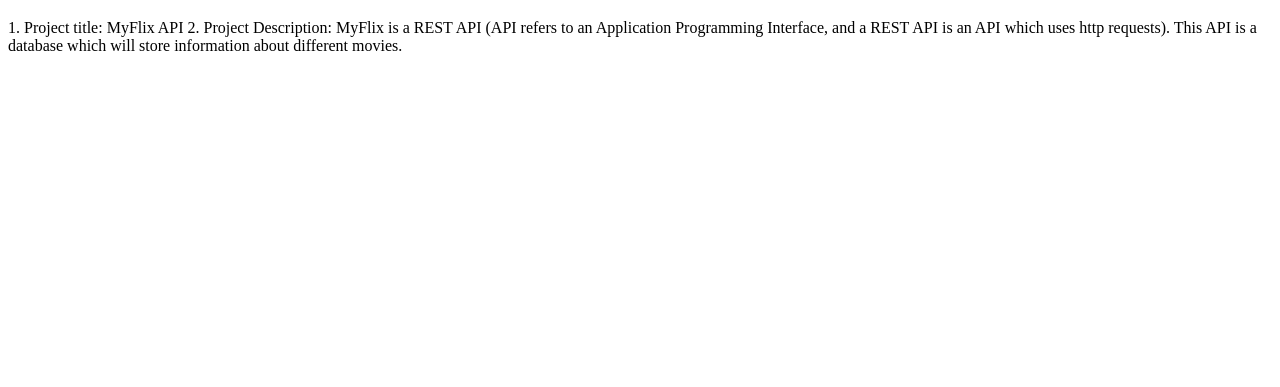
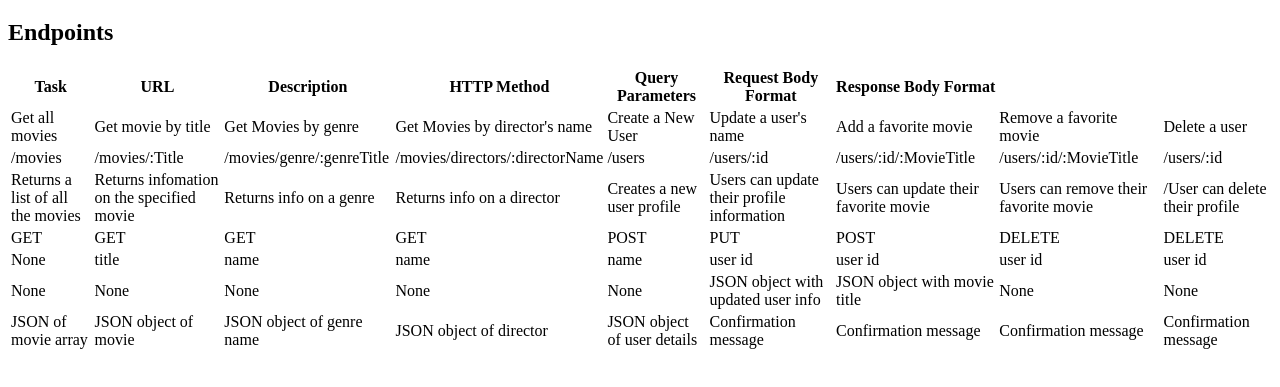
Before and after one commit to HanVonWolf/movie_myflix_api, a website: page public/documentation.html in a window 1280 px wide. Shown: the part 61-448 px from the top of the page. Drawn offline with Linux system fonts and the light colour scheme.

Commit message:
Update documentation

```diff
--- a/public/documentation.html
+++ b/public/documentation.html
@@ -6,10 +6,96 @@
     </head>
     <body>
         <h1>Documentation for MyFlix</h1>
+        <h2>Endpoints</h2>
 
-1. Project title: MyFlix API
+        <table>
+            <tr>
+              <th>Task</th>
+              <th>URL</th>
+              <th>Description</th>
+              <th>HTTP Method</th>
+              <th>Query Parameters</th>
+              <th>Request Body Format</th>
+              <th>Response Body Format</th>
+            </tr>
+            <tr>
+              <td>Get all movies</td>
+              <td>Get movie by title</td>
+              <td>Get Movies by genre</td>
+              <td>Get Movies by director's name</td>
+              <td>Create a New User</td>
+              <td>Update a user's name</td>
+              <td>Add a favorite movie</td>
+              <td>Remove a favorite movie</td>
+              <td>Delete a user</td>
+            </tr>
+            <tr>
+                <td>/movies</td>
+                <td>/movies/:Title</td>
+                <td>/movies/genre/:genreTitle</td>
+                <td>/movies/directors/:directorName</td>
+                <td>/users</td>
+                <td>/users/:id</td>
+                <td>/users/:id/:MovieTitle</td>
+                <td>/users/:id/:MovieTitle</td>
+                <td>/users/:id</td>
+              </tr>
+            <tr>
+              <td>Returns a list of all the movies</td>
+              <td>Returns infomation on the specified movie</td>
+              <td>Returns info on a genre</td>
+              <td>Returns info on a director</td>
+              <td>Creates a new user profile</td>
+              <td>Users can update their profile information</td>
+              <td>Users can update their favorite movie</td>
+              <td>Users can remove their favorite movie</td>
+              <td>/User can delete their profile</td>
+            </tr>
+            <tr>
+                <td>GET</td>
+                <td>GET</td>
+                <td>GET</td>
+                <td>GET</td>
+                <td>POST</td>
+                <td>PUT</td>
+                <td>POST</td>
+                <td>DELETE</td>
+                <td>DELETE</td>
+              </tr>
+              <tr>
+                <td>None</td>
+                <td>title</td>
+                <td>name</td>
+                <td>name</td>
+                <td>name</td>
+                <td>user id</td>
+                <td>user id</td>
+                <td>user id</td>
+                <td>user id</td>
+              </tr>
+              <tr>
+                <td>None</td>
+                <td>None</td>
+                <td>None</td>
+                <td>None</td>
+                <td>None</td>
+                <td>JSON object with updated user info</td>
+                <td>JSON object with movie title</td>
+                <td>None</td>
+                <td>None</td>
+              </tr>
+              <tr>
+                <td>JSON of movie array</td>
+                <td>JSON object of movie</td>
+                <td>JSON object of genre name</td>
+                <td>JSON object of director</td>
+                <td>JSON object of user details</td>
+                <td>Confirmation message</td>
+                <td>Confirmation message</td>
+                <td>Confirmation message</td>
+                <td>Confirmation message</td>
+              </tr>
+          </table>
 
-2. Project Description: MyFlix is a REST API (API refers to an Application Programming Interface, and a REST API is an API which uses http requests).
-This API is a database which will store information about different movies.
 </body>
 </html>
```
